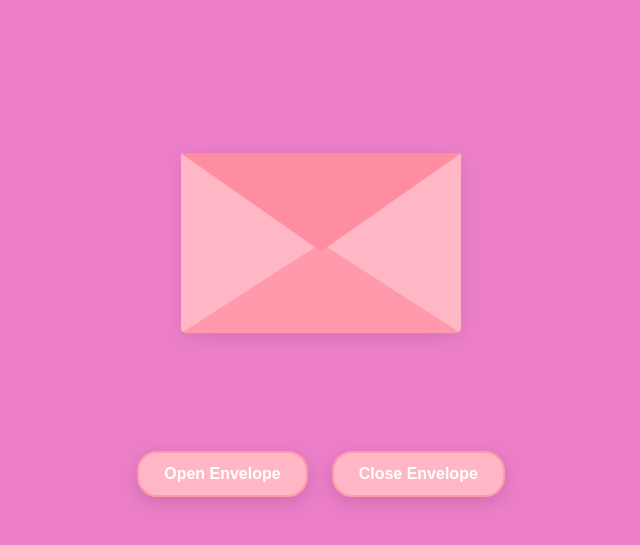
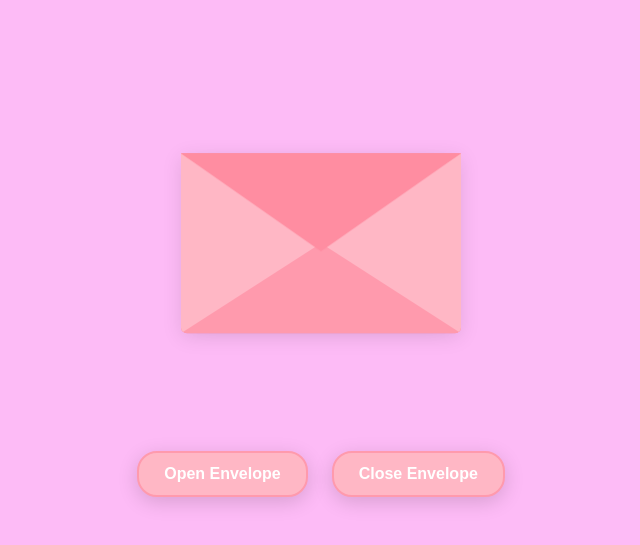
Before and after one commit to Hxnri1/heart-animation, a plain HTML site: page index.html in a window 1280 px wide. Shown: the part 39-584 px from the top of the page, without its empty margins (319-959 px from the left). Drawn offline with nearby package versions, Linux system fonts and the light colour scheme.

Commit message:
Update index.html

```diff
--- a/index.html
+++ b/index.html
@@ -7,7 +7,7 @@
             --color-env: #FFB7C5;
             --color-env2: #ff9aad;
             --color-flap: #ff8da1;
-            --color-bg: #ed7fca;
+            --color-bg: #FDBBF6;
             --color-heart: #ff85a2;
             --color-sparkle: #fff;
             --wax-red: #c04040;
```
